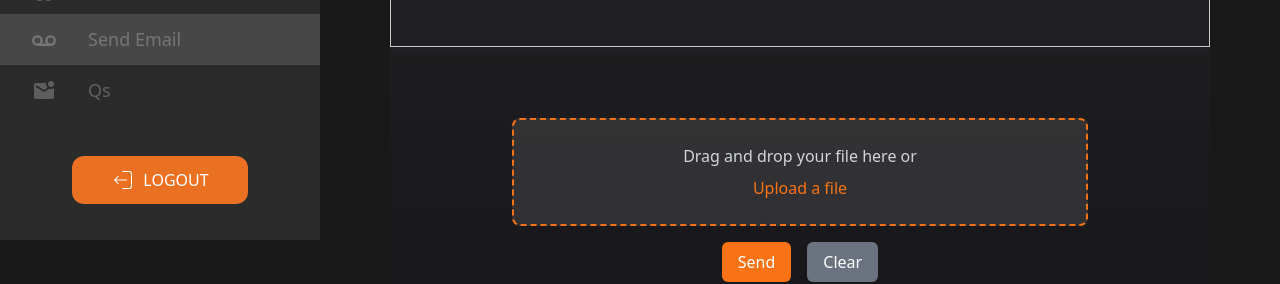
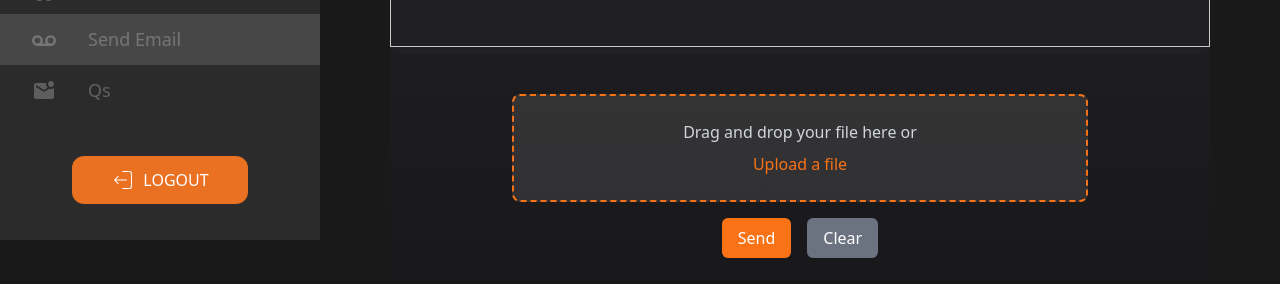
Before and after one commit to Rasindu99/MergX-Application-Tracking-System, a React (Create React App) app in the folder client/: page /adminsystemsettings in a window 1280 px wide. Shown: the part 560-844 px from the top of the page. Built offline with nearby package versions, Linux system fonts and the light colour scheme; no server answers; sample sign-in values are in the browser's storage.

Commit message:
Update SendEmail.js

```diff
--- a/client/src/Components/admincomp/SendEmail.js
+++ b/client/src/Components/admincomp/SendEmail.js
@@ -220,7 +220,7 @@ export default function SendEmail() {
 
     return (
         <div className="flex justify-center">
-            <form onSubmit={sendEmail} className="w-full max-w-4xl pt-12 space-y-4">
+            <form onSubmit={sendEmail} className="w-full max-w-4xl pt-12 pb-12 space-y-4">
                 <div className='text-left'>
                     <label className="block mb-1 text-sm font-medium text-orange-500">To:</label>
                     <div className="flex">
@@ -234,7 +234,7 @@ export default function SendEmail() {
                             onFocus={() => setShowEmailList(true)}
                         />
                         <select
-                            className="ml-4 bg-[#202024] px-3 py-2 rounded-md text-white"
+                            className="ml-4 bg-[#202024] px-3 py-2 rounded-md text-white "
                             onChange={handleUserGroupSelect}
                         >
                             <option value="">--Select Users--</option>
@@ -261,7 +261,7 @@ export default function SendEmail() {
                     )}
                     <div className="flex flex-wrap gap-2 mt-2 ">
                         {data.to.map((email, index) => (
-                            <div key={index} className="flex items-center px-2 py-1 text-white bg-orange-500 rounded-full">
+                            <div key={index} className="flex items-center px-2 py-1 text-white bg-[white] bg-opacity-10 rounded-full">
                                 {email}
                                 <button type="button" onClick={() => handleRemoveEmail(index)} className="ml-2 focus:outline-none">
                                     &times;
@@ -294,7 +294,7 @@ export default function SendEmail() {
                         />
                     </div>
                 </div>
-                <div className="flex justify-center pt-12 ">
+                <div className="flex justify-center pt-6 ">
                     <div
                         className={`w-full max-w-xl border-2 border-dashed border-orange-500 rounded-lg p-6 ${dragActive ? 'bg-[#2c2c30]' : ''} bg-[white] bg-opacity-10`}
                         onDragEnter={handleDrag}
```
